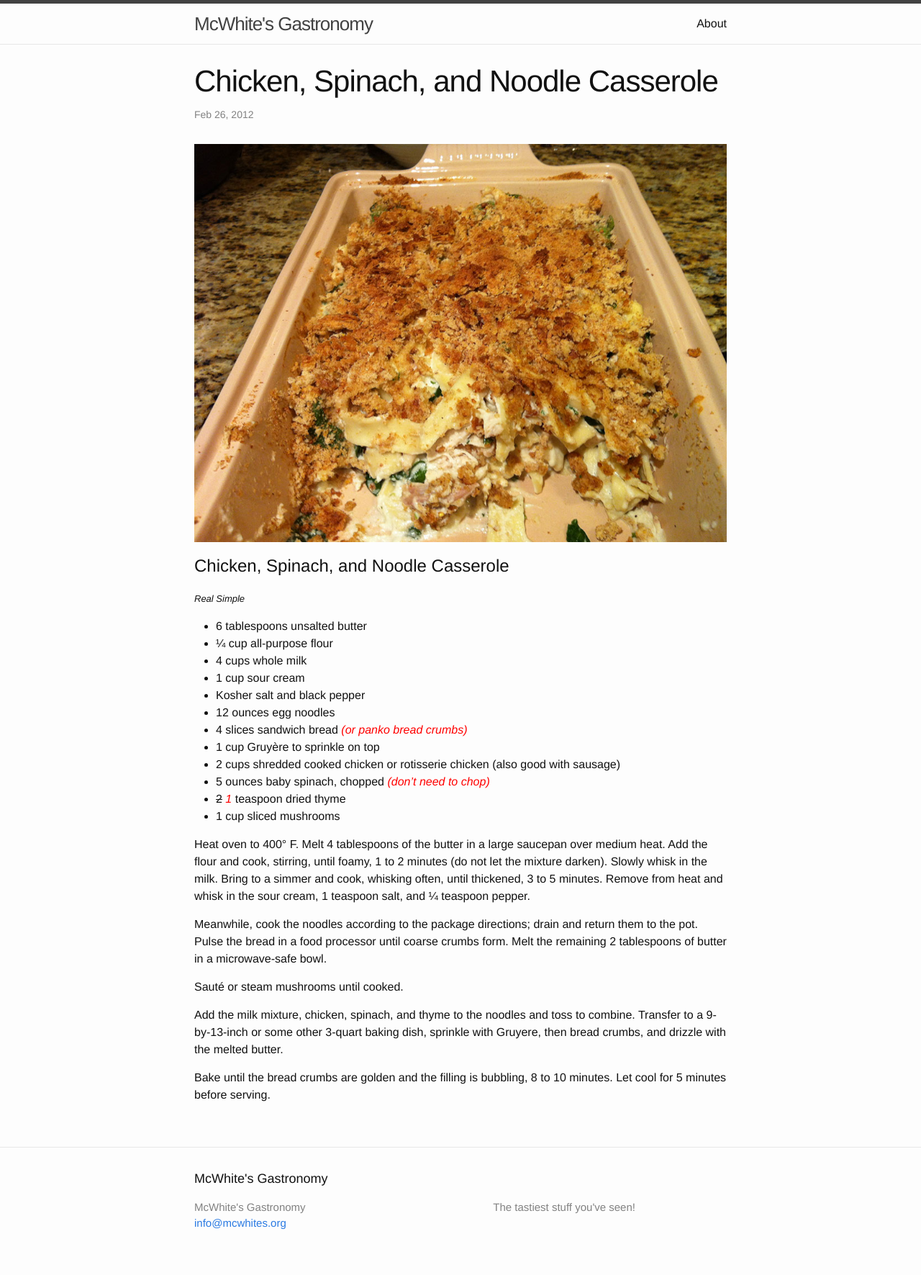
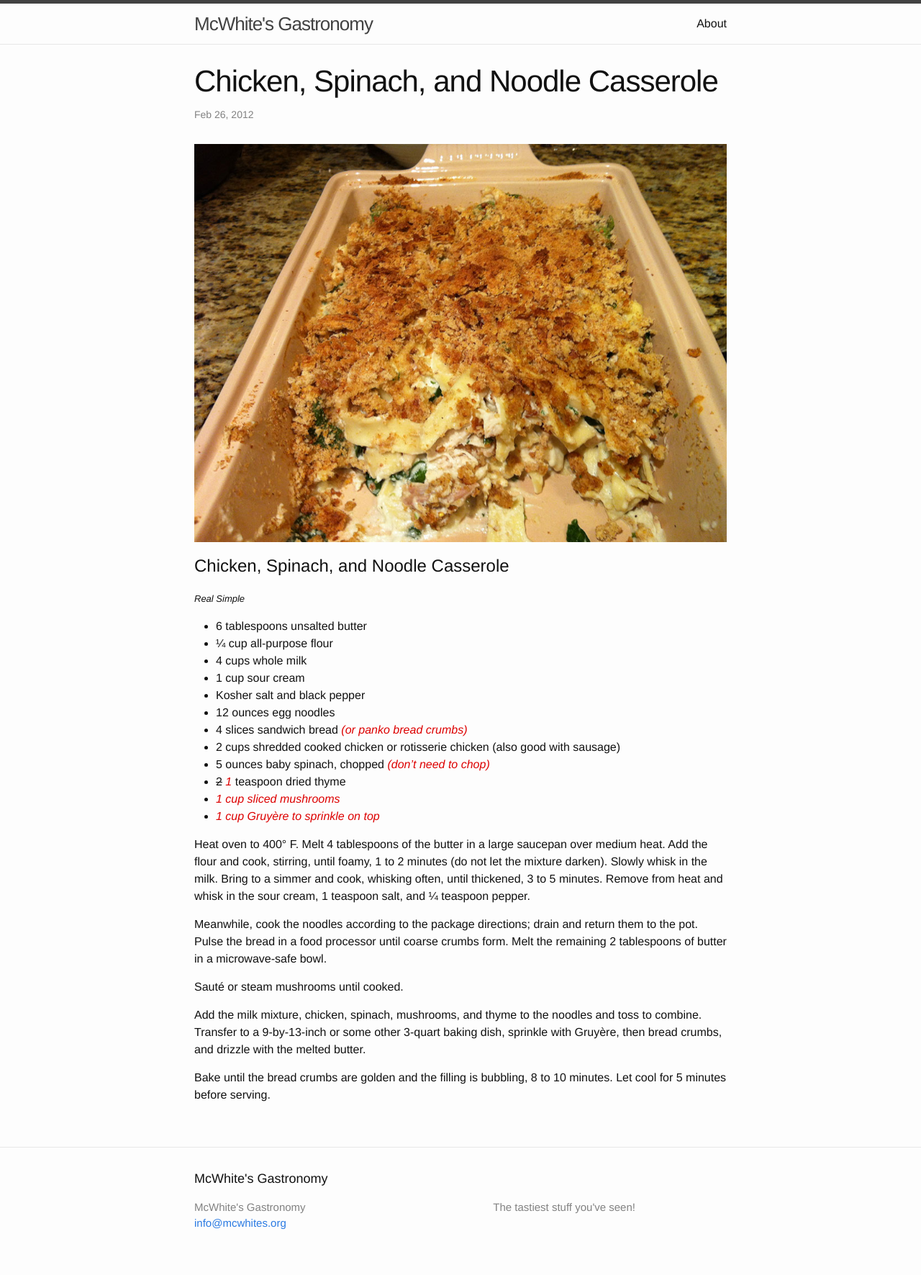
Before and after one commit to cmcnab/mcwhitesfood, a Jekyll site: the page built from _posts/2012-02-26-chicken-spinach-noodle-casserole.md, in a window 1280 px wide. Shown: the whole page at 72% size. Built offline with Jekyll 4.4.1, drawn with Linux system fonts in a browser that asks for light colours.

Commit message:
Updated the casserole recipe a bit.

```diff
--- a/_posts/2012-02-26-chicken-spinach-noodle-casserole.md
+++ b/_posts/2012-02-26-chicken-spinach-noodle-casserole.md
@@ -19,11 +19,11 @@ Chicken, Spinach, and Noodle Casserole
 - Kosher salt and black pepper
 - 12 ounces egg noodles
 - 4 slices sandwich bread <span class="update">(or panko bread crumbs)</span>
-- 1 cup Gruyère to sprinkle on top
 - 2 cups shredded cooked chicken or rotisserie chicken (also good with sausage)
 - 5 ounces baby spinach, chopped <span class="update">(don't need to chop)</span>
 - <span class="strike">2</span> <span class="update">1</span> teaspoon dried thyme
-- 1 cup sliced mushrooms
+- <span class="update">1 cup sliced mushrooms</span>
+- <span class="update">1 cup Gruyère to sprinkle on top</span>
 
 Heat oven to 400° F.  Melt 4 tablespoons of the butter in a large saucepan over medium heat.  Add the flour and cook, stirring, until foamy, 1 to 2 minutes (do not let the mixture darken).  Slowly whisk in the milk.  Bring to a simmer and cook, whisking often, until thickened, 3 to 5 minutes.  Remove from heat and whisk in the sour cream, 1 teaspoon salt, and ¼ teaspoon pepper.
 
@@ -31,6 +31,6 @@ Meanwhile, cook the noodles according to the package directions; drain and retur
 
 Sauté or steam mushrooms until cooked.
 
-Add the milk mixture, chicken, spinach, and thyme to the noodles and toss to combine.  Transfer to a 9-by-13-inch or some other 3-quart baking dish, sprinkle with Gruyere, then bread crumbs, and drizzle with the melted butter.
+Add the milk mixture, chicken, spinach, mushrooms, and thyme to the noodles and toss to combine.  Transfer to a 9-by-13-inch or some other 3-quart baking dish, sprinkle with Gruyère, then bread crumbs, and drizzle with the melted butter.
 
 Bake until the bread crumbs are golden and the filling is bubbling, 8 to 10 minutes.  Let cool for 5 minutes before serving.
--- a/_sass/recipes.scss
+++ b/_sass/recipes.scss
@@ -4,7 +4,7 @@
 }
 
 .update {
-	color: #ff0000;
+	color: #dd0000;
 	font-style: italic;
 }
 
```
